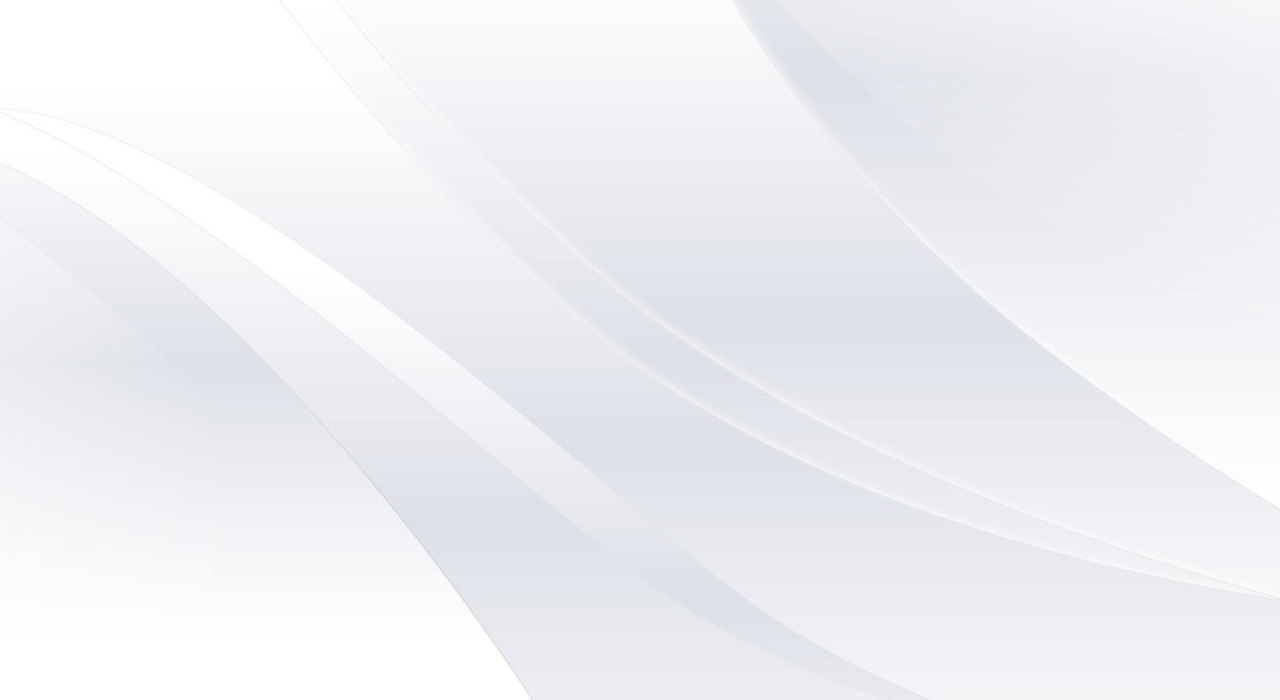
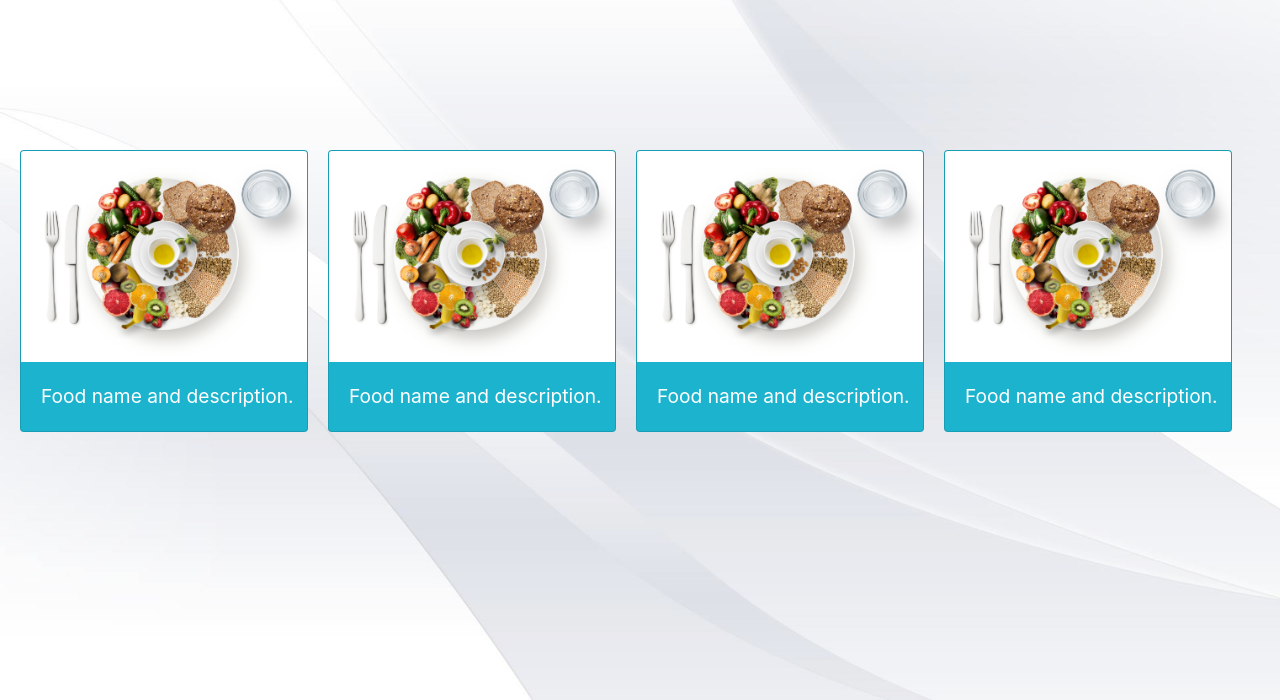
Before and after one commit to SatvirSinghPDX/fitness-app, a plain HTML site: page food.html in a window 1280 px wide. Shown: the part 100-800 px from the top of the page. Drawn offline with nearby package versions, Linux system fonts and the light colour scheme; no server answers.

Commit message:
added basic placeholder cards for food page

```diff
--- a/food.html
+++ b/food.html
@@ -57,6 +57,32 @@
         </div>
     </nav>
     <br>
+    <div class="foodCardDiv">
+        <div id="foodCards" class="card" style="width: 18rem; float: left; margin-left: 20px;">
+            <img class="card-img-top" src="Foodplate.jpg" alt="Card image cap">
+            <div class="card-body">
+                <p class="card-text">Food name and description.</p>
+            </div>
+        </div>
+        <div id="foodCards" class="card" style="width: 18rem; float: left; margin-left: 20px;">
+            <img class="card-img-top" src="Foodplate.jpg" alt="Card image cap">
+            <div class="card-body">
+                <p class="card-text">Food name and description.</p>
+            </div>
+        </div>
+        <div id="foodCards" class="card" style="width: 18rem; float: left; margin-left: 20px;">
+            <img class="card-img-top" src="Foodplate.jpg" alt="Card image cap">
+            <div class="card-body">
+                <p class="card-text">Food name and description.</p>
+            </div>
+        </div>
+        <div id="foodCards" class="card" style="width: 18rem; float: left; margin-left: 20px;">
+            <img class="card-img-top" src="Foodplate.jpg" alt="Card image cap">
+            <div class="card-body">
+                <p class="card-text">Food name and description.</p>
+            </div>
+        </div>
+    </div>
     <script src="index.js"></script>
 </body>
 
--- a/index.css
+++ b/index.css
@@ -80,3 +80,16 @@ button {
 #welcome {
     text-shadow: 1px 1px 2px rgb(28, 179, 206), 0 0 15px rgb(28, 179, 206), 0 0 5px rgb(28, 179, 206);
 }
+
+#foodCardDiv {
+
+}
+
+#foodCards {
+    background-color: rgb(28, 179, 206);
+    color: white;
+    font-size: 1.2em;
+    margin-left: 5%;
+    margin-top: 10%;
+    white-space: nowrap;
+}
```
